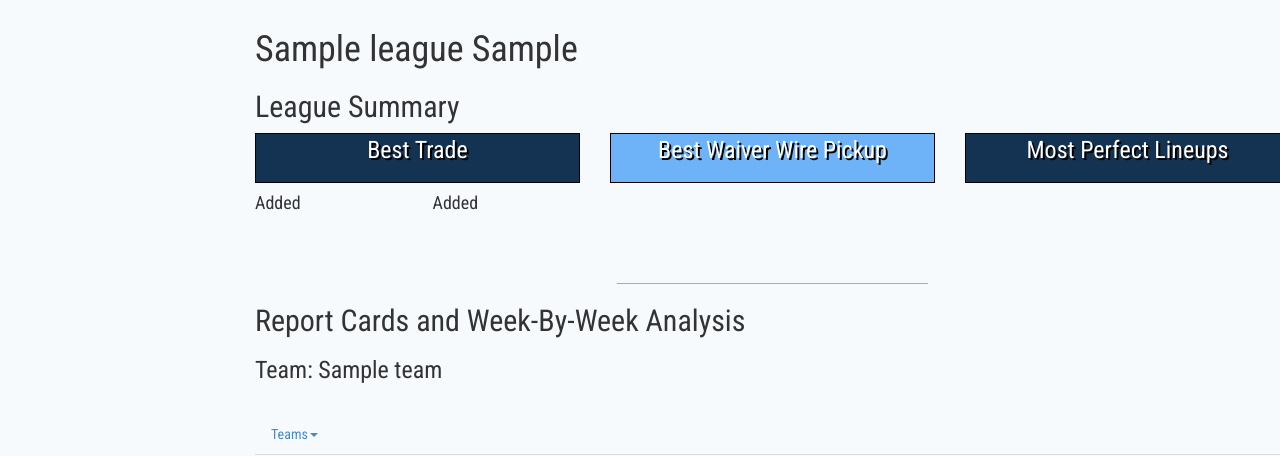
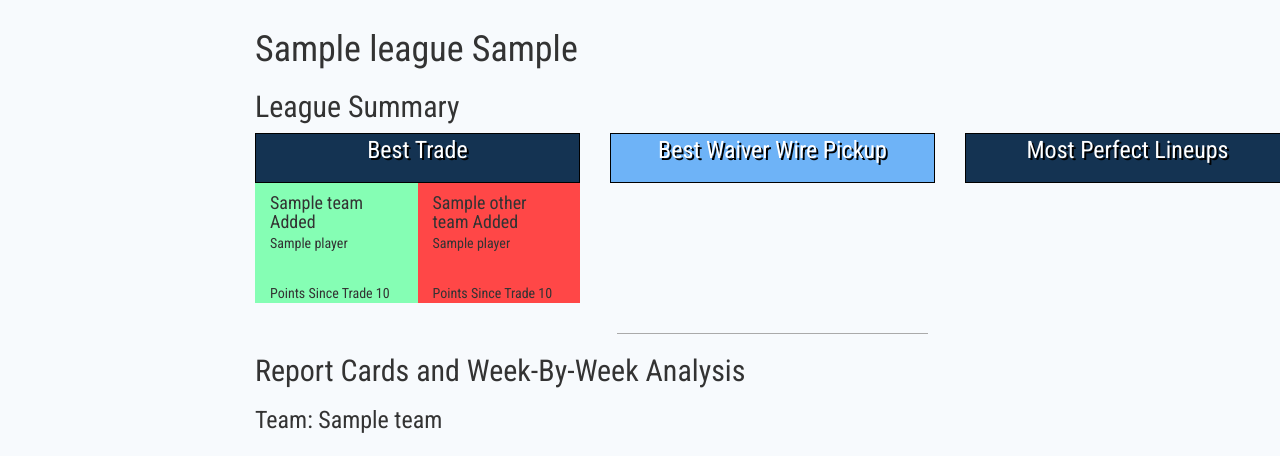
Before and after one commit to waprin/fantasybuff, a Django app: template teams/templates/teams/backbone.html in a window 1280 px wide. Shown: the part 51-507 px from the top of the page. Run offline with Django 3.2, Linux system fonts and the light colour scheme; tables that the repository leaves empty hold one stand-in row (values such as "Sample post"); the template is opened without the code that fills it: values that come from a table or form of the project are taken from there, most other values are stand-ins (such as "Sample title", 1, 10 or a date in 2020); parts of the project's set-up code (start-up, migrations or seed data) failed here and were passed over; some libraries are stand-ins or nearby versions.

Commit message:
Best Trade Panel

```diff
--- a/static/css/dashboard.css
+++ b/static/css/dashboard.css
@@ -95,13 +95,27 @@ div.best-trade-panel div.row {
     text-shadow: 2px 2px #000000;
 }
 
+.trade-columns {
+    margin: 0px;
+}
+
 .players-added {
-    padding: 0px;
-    margin: 0px;
     height: 50px;
-    padding-left: 15px;
 }
 
 .players-added  h4 {
     text-align: left;
 }
+
+.navigation-colum {
+    padding: 0px;
+}
+
+
+.trade-winner {
+    background-color: hsla(143, 99%, 76%, 1);
+}
+
+.trade-loser {
+   background-color: hsla(360, 100%, 64%, 1);
+}
--- a/teams/models.py
+++ b/teams/models.py
@@ -380,29 +380,35 @@ class TradeEntry(TransLogEntry):
     players_removed = models.ManyToManyField(Player, related_name='trade_dropped')
     objects = TransLogManager()
 
-
-    def get_value_for_week(self, week):
-        scorecard_entries_added = ScorecardEntry.objects.filter(player__in=self.players_added,
+    def get_points_for_week(self, week):
+        scorecard_entries_added = ScorecardEntry.objects.filter(player__in=self.players_added.all(),
                                                           scorecard__week=week,
                                                           scorecard__actual=True).exclude(slot='Bench')
         if scorecard_entries_added.count() > 0:
-            points_for = scorecard_entries_added.aggregate(Sum('points'))['points__sum']
+            return scorecard_entries_added.aggregate(Sum('points'))['points__sum']
         else:
-            points_for = 0
+            return 0
 
-        scorecard_entries_dropped = ScorecardEntry.objects.filter(player__in=self.players_dropped,
+    def get_points_against_week(self, week):
+        scorecard_entries_dropped = ScorecardEntry.objects.filter(player__in=self.players_removed.all(),
                                                           scorecard__week=week,
                                                           scorecard__actual=True).exclude(slot='Bench')
         if scorecard_entries_dropped.count() > 0:
-            points_against = scorecard_entries_dropped.aggregate(Sum('points'))['points__sum']
+            return scorecard_entries_dropped.aggregate(Sum('points'))['points__sum']
         else:
-            points_against = 0
-        return points_for - points_against
+            return 0
 
+    def get_total_points_for(self):
+        week = real_num_weeks()
+        return reduce(lambda t, w: t + self.get_points_for_week(w), range(1, week+1), 0)
+
+    def get_total_points_against(self):
+        week = real_num_weeks()
+        return reduce(lambda t, w: t + self.get_points_against_week(w), range(1, week+1), 0)
 
     def get_value_cumulative(self):
-        week = real_num_weeks();
-        return reduce(lambda w: self.get_value_for_week(week), range(1, week+1), 0)
+        return abs(self.get_total_points_for() - self.get_total_points_against())
+
 
 class AddDrop(TransLogEntry):
     player = models.ForeignKey(Player)
--- a/teams/templates/teams/backbone.html
+++ b/teams/templates/teams/backbone.html
@@ -15,30 +15,40 @@
       <div class="summary-header dark-blue-header">
         <h3>Best Trade</h3>
       </div>
-      <div class="row">
-          <div class="players-added col-xs-6">
-            <h4>
-              {{ trade.team.team_name }} Added
-            </h4>
+      <div class="row trade-columns">
+          <div class="players-added col-xs-6 trade-winner">
+            <p>
+              <h4>
+                {{ trade.team.team_name }} Added
+              </h4>
+            </p>
           </div>
 
-        <div class="players-added col-xs-6">
+        <div class="players-added col-xs-6 trade-loser">
           <h4>
             {{ trade.other_team.team_name }}
             Added
           </h4>
         </div>
       </div>
-      <div class="row">
-        <div class="col-xs-6 players-added">
+      <div class="row trade-columns">
+        <div class="col-sm-6 players-added trade-winner">
             {% for player in trade.players_removed.all %}
               {{   player.name }}
             {% endfor %}
         </div>
-        <div class="col-xs-6 players-added">
+        <div class="col-sm-6 players-added trade-loser">
         {% for player in trade.players_added.all %}
                 {{ player.name }}
               {% endfor %}
+        </div>
+      </div>
+      <div class="row trade-columns">
+         <div class="col-sm-6 trade-winner">
+           Points Since Trade {{ trade.get_total_points_for }}
+         </div>
+         <div class="col-sm-6 trade-loser">
+           Points Since Trade {{ trade.get_total_points_against }}
         </div>
       </div>
     </div>
@@ -57,7 +67,7 @@
   <br/>
 <div class="row full-height">
 
-  <div class="col-lg-12">
+  <div class="col-lg-12 navigation-column">
     <div class="container">
             <ul id="league_navigation" class="nav nav-tabs">
                 <li class="dropdown">
```
Also changed, not shown: teams/views.py (+11 -2 lines), static/css/buff.css (line endings or trailing spaces).
